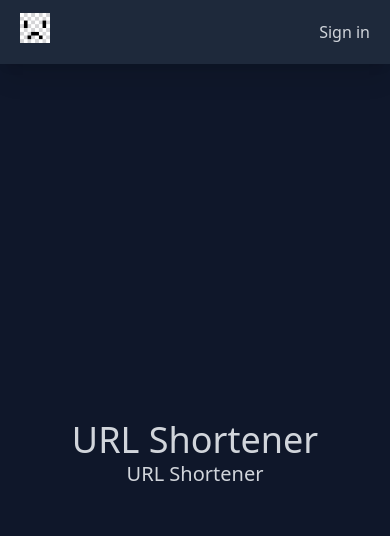
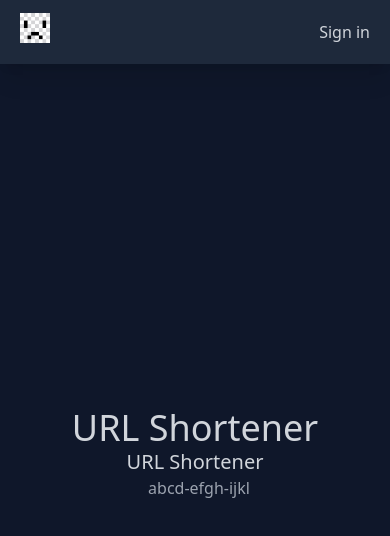
Before and after one commit to Fakepng/shortly, a Next.js app: page / in a window 390 px wide. Shown: the top 536 px of the page. Built offline with nearby package versions, Linux system fonts and the light colour scheme; no server answers.

Commit message:
Input not show up on mobile device

```diff
--- a/components/main/index.jsx
+++ b/components/main/index.jsx
@@ -32,7 +32,7 @@ function Main() {
 				<p className='text-xl text-gray-300'>URL Shortener</p>
 				<form>
 					<input
-						className='hidden md:inline-flex flex ml-2 items-center bg-transparent outline-none text-gray-300 placeholder-gray-400 flex-shrink text-center'
+						className='flex ml-2 items-center bg-transparent outline-none text-gray-300 placeholder-gray-400 flex-shrink text-center'
 						type='text'
 						ref={inputRef}
 						placeholder='abcd-efgh-ijkl'
```
